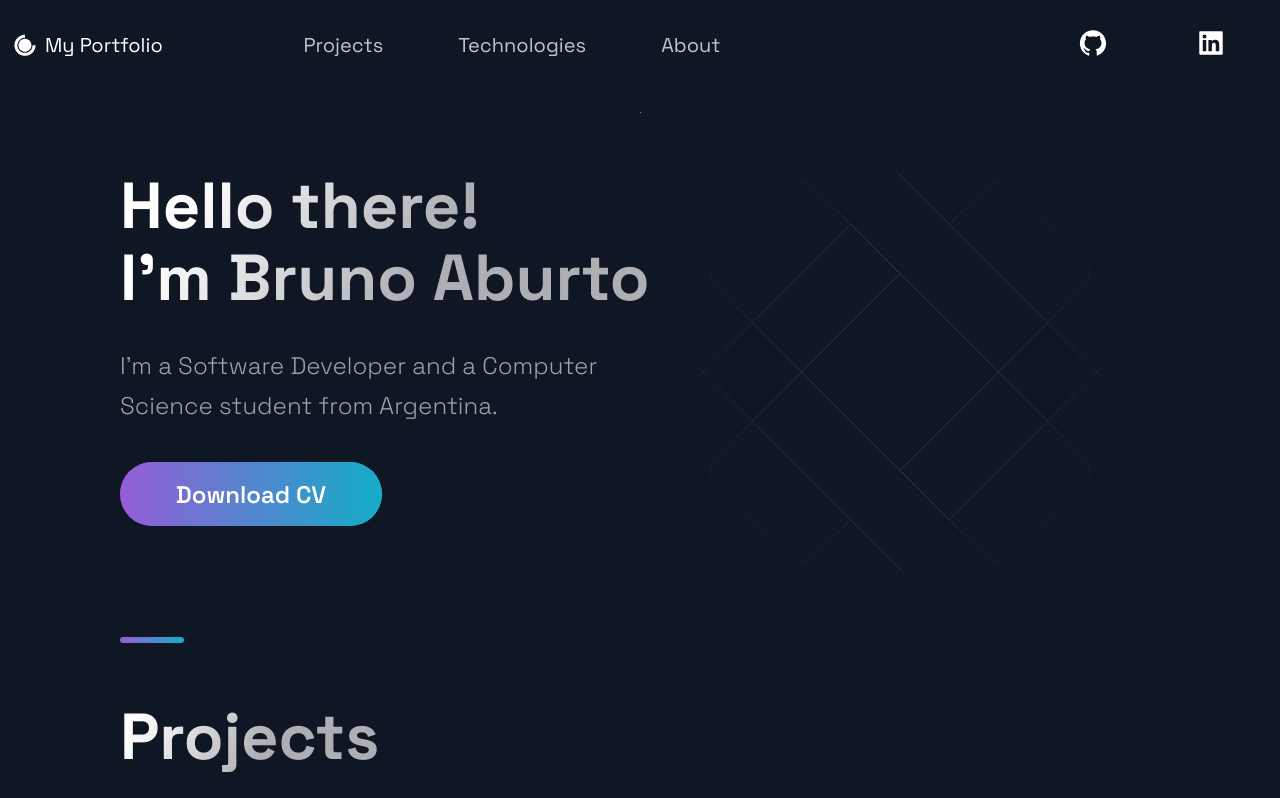
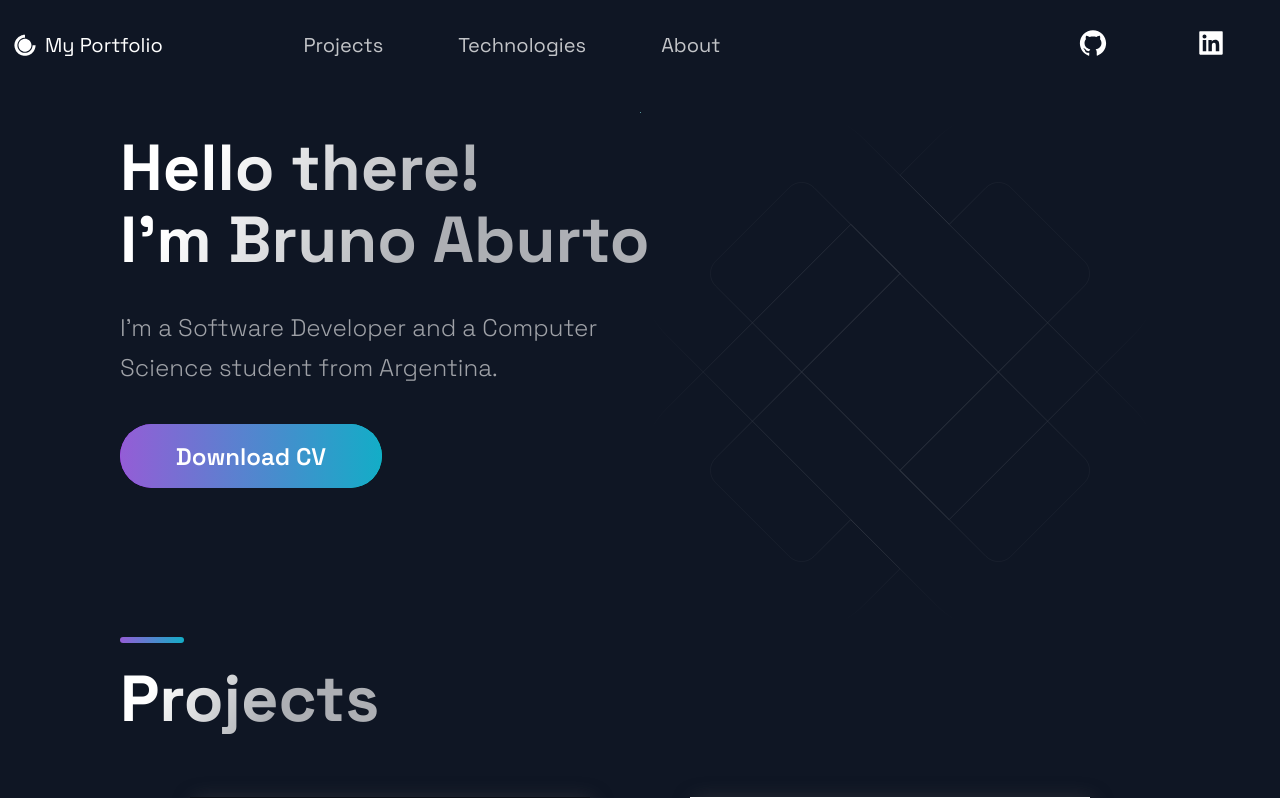
Before and after one commit to bru16/portfolio, a Next.js app: page / in a window 1280 px wide. Shown: the top 798 px of the page. Built offline with nearby package versions, Linux system fonts and the light colour scheme.

Commit message:
download cv working

```diff
--- a/src/components/Hero/Hero.js
+++ b/src/components/Hero/Hero.js
@@ -14,7 +14,7 @@ const Hero = (props) => (
       <SectionText>
         I'm a Software Developer and a Computer Science student from Argentina.
       </SectionText>
-      <a href='../../public/images/1.png' download><Button>Download CV</Button></a>
+      <a href='/images/CV_AburtoBruno.pdf' download="CV_Aburto"><Button>Download CV</Button></a>
     </LeftSection>
   </Section>
 );
--- a/src/components/Projects/Projects.js
+++ b/src/components/Projects/Projects.js
@@ -17,7 +17,7 @@ const Projects = () => (
         <BlogCard key={id}>
           <Img src={image} />
           <TitleContent>
-            <HeaderThree title>{title}</HeaderThree>
+            <HeaderThree isTitle>{title}</HeaderThree>
             <Hr />
           </TitleContent>
           <CardInfo>{description}</CardInfo>
--- a/src/components/Projects/ProjectsStyles.js
+++ b/src/components/Projects/ProjectsStyles.js
@@ -45,7 +45,7 @@ export const HeaderThree = styled.h3`
   letter-spacing: 2px;
   color: #9cc9e3;
   padding: .5rem 0;
-  font-size: ${(props) => props.title ? '3rem' : '2rem'};
+  font-size: ${(props) => props.isTitle ? '3rem' : '2rem'};
 `;
 
 export const Hr = styled.hr`
--- a/src/styles/GlobalComponents/index.js
+++ b/src/styles/GlobalComponents/index.js
@@ -34,7 +34,7 @@ export const SectionTitle = styled.h2`
   -webkit-background-clip: text;
   -webkit-text-fill-color: transparent;
   margin-bottom: 16px;
-  padding: ${(props) => props.main ? '58px 0 16px' : '0'};
+  padding: ${(props) => props.main ? '20px 0 16px' : '0'};
 
   @media ${props => props.theme.breakpoints.md}{
     font-size: ${(props) => props.main ? '56px' : '48px'};
```
Also changed, not shown: 1 other file (tests, documents, lock files or other folders).
